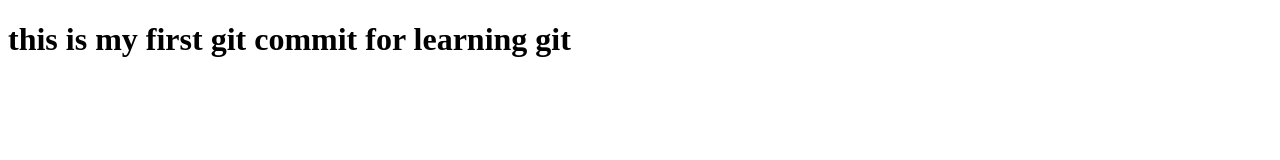
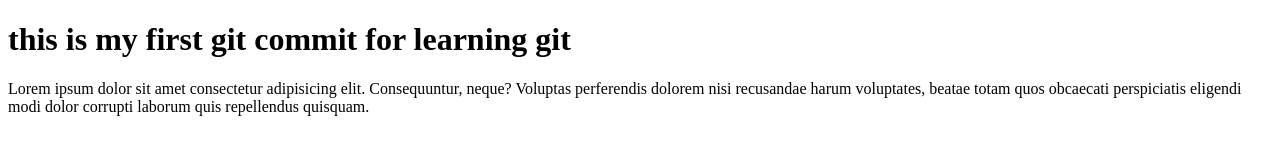
Before and after one commit to vishakha-shete/myrepo, a plain HTML site: page index.html in a window 1280 px wide. Drawn offline with Linux system fonts and the light colour scheme.

Commit message:
this is v2

```diff
--- a/index.html
+++ b/index.html
@@ -1,11 +1,17 @@
 <!DOCTYPE html>
 <html lang="en">
+
 <head>
     <meta charset="UTF-8">
     <meta name="viewport" content="width=device-width, initial-scale=1.0">
     <title>first site</title>
 </head>
+
 <body>
     <h1>this is my first git commit for learning git</h1>
+    <p>Lorem ipsum dolor sit amet consectetur adipisicing elit. Consequuntur, neque? Voluptas perferendis dolorem nisi
+        recusandae harum voluptates, beatae totam quos obcaecati perspiciatis eligendi modi dolor corrupti laborum quis
+        repellendus quisquam.</p>
 </body>
+
 </html>
```
